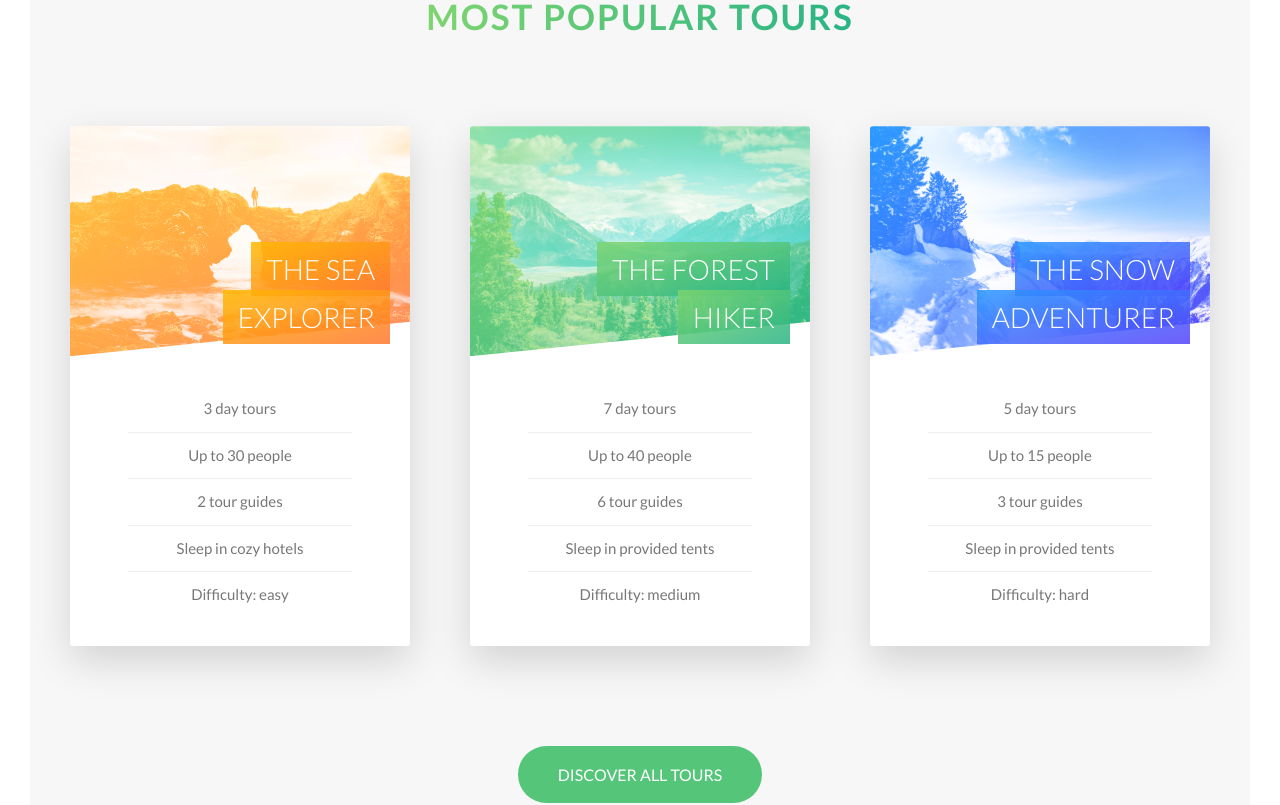
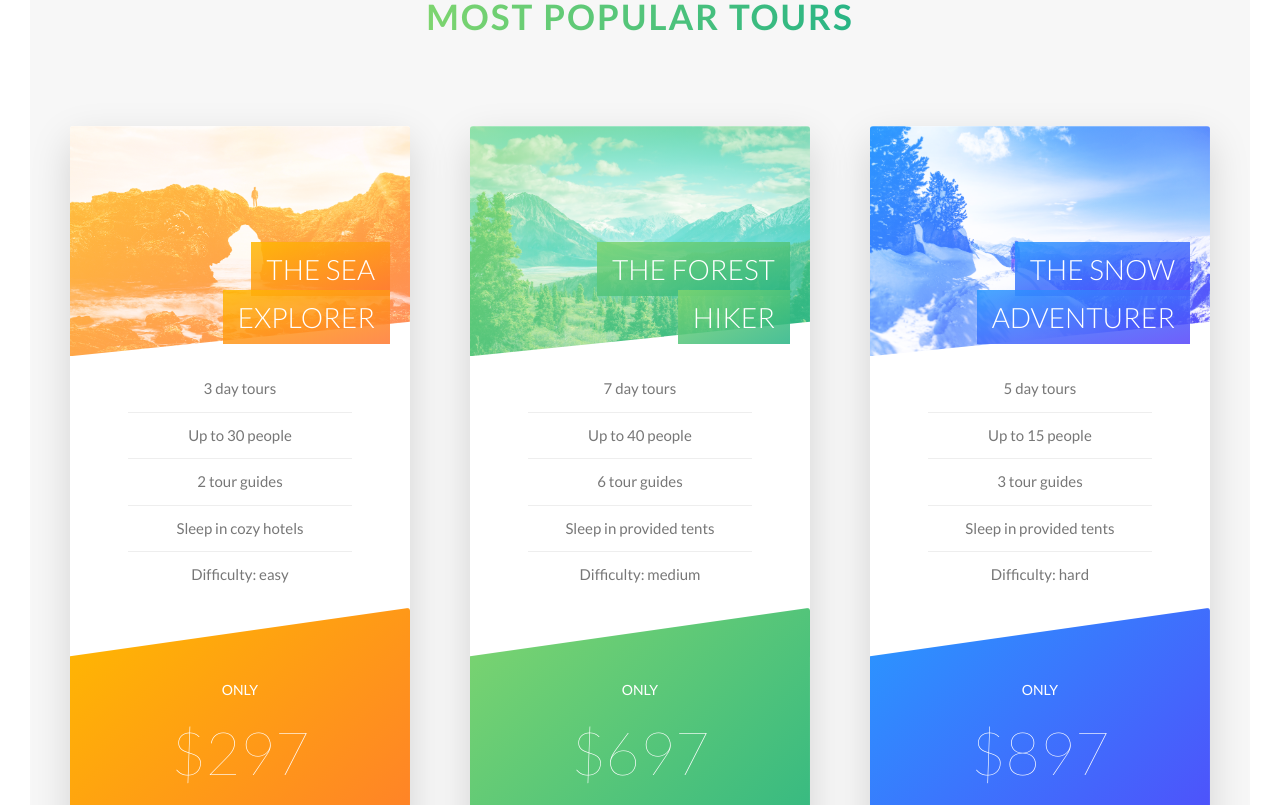
Before and after one commit to ming19991217/react-playground, a React (Vite) app: page / in a window 1280 px wide. Shown: the part 2540-3345 px from the top of the page. Built offline with nearby package versions, Linux system fonts and the light colour scheme.

Commit message:
feat:  適配IPad

```diff
--- a/src/Natours/sass/base/_base.scss
+++ b/src/Natours/sass/base/_base.scss
@@ -44,3 +44,8 @@
     }
 
 }
+
+::selection {
+    background-color: $color-primary;
+    color: $color-white;
+}
--- a/src/Natours/sass/components/_card.scss
+++ b/src/Natours/sass/components/_card.scss
@@ -172,7 +172,9 @@
 
 
 
-    @include respond(tab-port) {
+    // 如果是手機或者是沒有hover的裝置
+    @media only screen and (max-width:56.25em),
+    only screen and (hover:none) {
 
         height: auto;
         border-radius: 3px;
--- a/src/Natours/sass/components/_popup.scss
+++ b/src/Natours/sass/components/_popup.scss
@@ -11,6 +11,8 @@
     visibility: hidden;
     transition: all .3s;
 
+
+    // 如果瀏覧器支援，則執行
     @supports (-webkit-backdrop-filter: blur(10px)) or (backdrop-filter: blur(10px)) {
         -webkit-backdrop-filter: blur(10px);
         backdrop-filter: blur(10px);
--- a/src/Natours/sass/layout/_header.scss
+++ b/src/Natours/sass/layout/_header.scss
@@ -22,8 +22,8 @@
     @media (min-resolution: 192dpi) and (min-width: 37.5em),
     (min-width:125em) {
         background: linear-gradient(to right bottom,
-                rgba($color-secondary-light, 0.8),
-                rgba($color-secondary-dark, 0.8)),
+                rgba($color-primary-light, 0.8),
+                rgba($color-primary-dark, 0.8)),
             url(../img/hero.jpg);
     }
 
--- a/src/Natours/styles/main.css
+++ b/src/Natours/styles/main.css
@@ -25,22 +25,22 @@
 html {
   font-size: 62.5%;
 }
-@media (max-width: 37.5em) {
+@media only screen and (max-width: 37.5em) {
   html {
     font-size: 50%;
   }
 }
-@media (max-width: 75em) {
+@media only screen and (max-width: 75em) {
   html {
     font-size: 56.25%;
   }
 }
-@media (max-width: 56.25em) {
+@media only screen and (max-width: 56.25em) {
   html {
     font-size: 50%;
   }
 }
-@media (min-width: 112.5em) {
+@media only screen and (min-width: 112.5em) {
   html {
     font-size: 75%;
   }
@@ -50,10 +50,15 @@
   box-sizing: border-box;
   padding: 3rem;
 }
-@media (max-width: 56.25em) {
+@media only screen and (max-width: 56.25em) {
   body {
     padding: 0rem;
   }
+}
+
+::selection {
+  background-color: #55c57a;
+  color: #fff;
 }
 
 @keyframes moveInLeft {
@@ -117,7 +122,7 @@
   animation-duration: 3s;
   animation-timing-function: ease-out;
 }
-@media (max-width: 37.5em) {
+@media only screen and (max-width: 37.5em) {
   .heading-primary--main {
     letter-spacing: 1rem;
     font-family: 5rem;
@@ -132,7 +137,7 @@
   animation-duration: 3s;
   animation-timing-function: ease-out;
 }
-@media (max-width: 37.5em) {
+@media only screen and (max-width: 37.5em) {
   .heading-primary--sub {
     letter-spacing: 0.5rem;
   }
@@ -150,12 +155,12 @@
   -webkit-background-clip: text;
   background-clip: text;
 }
-@media (max-width: 56.25em) {
+@media only screen and (max-width: 56.25em) {
   .heading-secondary {
     font-size: 3rem;
   }
 }
-@media (max-width: 37.5em) {
+@media only screen and (max-width: 37.5em) {
   .heading-secondary {
     font-size: 2.5rem;
   }
@@ -193,7 +198,7 @@
 .u-margin-bottom-big {
   margin-bottom: 8rem !important;
 }
-@media (max-width: 56.25em) {
+@media only screen and (max-width: 56.25em) {
   .u-margin-bottom-big {
     margin-bottom: 5rem !important;
   }
@@ -202,7 +207,7 @@
 .u-margin-bottom-medium {
   margin-bottom: 4rem !important;
 }
-@media (max-width: 56.25em) {
+@media only screen and (max-width: 56.25em) {
   .u-margin-bottom-medium {
     margin-bottom: 3rem !important;
   }
@@ -304,7 +309,7 @@
   transition: all 0.2s;
   outline-offset: 1rem;
 }
-@media (max-width: 56.25em) {
+@media only screen and (max-width: 56.25em) {
   .composition__photo {
     float: left;
     position: relative;
@@ -316,7 +321,7 @@
   left: 0;
   top: -2rem;
 }
-@media (max-width: 56.25em) {
+@media only screen and (max-width: 56.25em) {
   .composition__photo--p1 {
     top: 0;
     transform: scale(1.2);
@@ -326,7 +331,7 @@
   right: 0;
   top: 2rem;
 }
-@media (max-width: 56.25em) {
+@media only screen and (max-width: 56.25em) {
   .composition__photo--p2 {
     top: -1rem;
     transform: scale(1.3);
@@ -337,7 +342,7 @@
   left: 20%;
   top: 10rem;
 }
-@media (max-width: 56.25em) {
+@media only screen and (max-width: 56.25em) {
   .composition__photo--p3 {
     top: 1rem;
     left: 0;
@@ -363,7 +368,7 @@
   box-shadow: 0 1.5rem 4rem rgba(0, 0, 0, 0.15);
   transition: transform 0.3s;
 }
-@media (max-width: 56.25em) {
+@media only screen and (max-width: 56.25em) {
   .feature-box {
     padding: 2rem;
   }
@@ -377,7 +382,7 @@
   -webkit-background-clip: text;
   background-clip: text;
 }
-@media (max-width: 56.25em) {
+@media only screen and (max-width: 56.25em) {
   .feature-box__icon {
     margin-bottom: 0;
   }
@@ -501,7 +506,7 @@
   font-size: 6rem;
   font-weight: 100;
 }
-@media (max-width: 56.25em) {
+@media only screen and (max-width: 56.25em), only screen and (hover: none) {
   .card {
     height: auto;
     border-radius: 3px;
@@ -551,14 +556,14 @@
   font-size: 1.6rem;
   transform: skewX(-12deg);
 }
-@media (max-width: 56.25em) {
+@media only screen and (max-width: 56.25em) {
   .story {
     width: 100%;
     padding: 4rem;
     padding-left: 7rem;
   }
 }
-@media (max-width: 37.5em) {
+@media only screen and (max-width: 37.5em) {
   .story {
     transform: skewX(0);
   }
@@ -574,7 +579,7 @@
   transform: translateX(-3rem) skewX(12deg);
   position: relative;
 }
-@media (max-width: 37.5em) {
+@media only screen and (max-width: 37.5em) {
   .story__shape {
     transform: translateX(-3rem) skewX(0);
   }
@@ -588,7 +593,7 @@
 .story__text {
   transform: skew(12deg);
 }
-@media (max-width: 37.5em) {
+@media only screen and (max-width: 37.5em) {
   .story__text {
     transform: skewX(0);
   }
@@ -647,7 +652,7 @@
   display: block;
   transition: all 0.3s;
 }
-@media (max-width: 56.25em) {
+@media only screen and (max-width: 56.25em) {
   .form__input {
     width: 100%;
   }
@@ -680,7 +685,7 @@
   width: 50%;
   display: inline-block;
 }
-@media (max-width: 56.25em) {
+@media only screen and (max-width: 56.25em) {
   .form__radio-group {
     width: 100%;
     margin-bottom: 2rem;
@@ -757,7 +762,7 @@
   transform: translate(-50%, -50%) scale(0.25);
   transition: all 0.4s 0.2s;
 }
-@media (max-width: 56.25em) {
+@media only screen and (max-width: 56.25em) {
   .popup__content {
     width: 90%;
   }
@@ -766,7 +771,7 @@
   width: 33.33333%;
   display: table-cell;
 }
-@media (max-width: 56.25em) {
+@media only screen and (max-width: 56.25em) {
   .popup__left {
     display: block;
     width: 100%;
@@ -778,7 +783,7 @@
   vertical-align: middle;
   padding: 3rem 5rem;
 }
-@media (max-width: 56.25em) {
+@media only screen and (max-width: 56.25em) {
   .popup_right {
     display: block;
     width: 100%;
@@ -790,14 +795,14 @@
   object-fit: cover;
   width: 100%;
 }
-@media (max-width: 56.25em) {
+@media only screen and (max-width: 56.25em) {
   .popup__img {
     width: 50%;
     height: 20vh;
     display: inline-block;
   }
 }
-@media (max-width: 37.5em) {
+@media only screen and (max-width: 37.5em) {
   .popup__img {
     height: 20rem;
   }
@@ -813,12 +818,12 @@
   -webkit-hyphens: 2;
   hyphens: auto;
 }
-@media (max-width: 56.25em) {
+@media only screen and (max-width: 56.25em) {
   .popup__text {
     margin-bottom: 3rem;
   }
 }
-@media (max-width: 37.5em) {
+@media only screen and (max-width: 37.5em) {
   .popup__text {
     column-count: 1;
     margin-bottom: 2rem;
@@ -846,7 +851,7 @@
 .popup__close:hover {
   color: #55c57a;
 }
-@media (max-width: 56.25em) {
+@media only screen and (max-width: 56.25em) {
   .popup__close:link, .popup__close:visited {
     top: 1.5rem;
     right: 1.5rem;
@@ -871,13 +876,13 @@
   text-align: center;
   cursor: pointer;
 }
-@media (max-width: 56.25em) {
+@media only screen and (max-width: 56.25em) {
   .navigation__button {
     top: 4rem;
     right: 4rem;
   }
 }
-@media (max-width: 37.5em) {
+@media only screen and (max-width: 37.5em) {
   .navigation__button {
     top: 3rem;
     right: 3rem;
@@ -894,13 +899,13 @@
   z-index: 1000;
   transition: transform 0.8s cubic-bezier(0.86, 0, 0.07, 1);
 }
-@media (max-width: 56.25em) {
+@media only screen and (max-width: 56.25em) {
   .navigation__background {
     top: 4rem;
     right: 4rem;
   }
 }
-@media (max-width: 37.5em) {
+@media only screen and (max-width: 37.5em) {
   .navigation__background {
     top: 3rem;
     right: 3rem;
@@ -1003,7 +1008,7 @@
   font-size: 1.4rem;
   color: #f7f7f7;
 }
-@media (max-width: 56.25em) {
+@media only screen and (max-width: 56.25em) {
   .footer {
     padding: 8rem 0;
   }
@@ -1012,7 +1017,7 @@
   text-align: center;
   margin-bottom: 8rem;
 }
-@media (max-width: 56.25em) {
+@media only screen and (max-width: 56.25em) {
   .footer__logo-box {
     margin-bottom: 6rem;
   }
@@ -1026,7 +1031,7 @@
   padding: 2rem;
   display: inline-block;
 }
-@media (max-width: 56.25em) {
+@media only screen and (max-width: 56.25em) {
   .footer__navigation {
     width: 100%;
     text-align: center;
@@ -1060,7 +1065,7 @@
   width: 80%;
   float: right;
 }
-@media (max-width: 56.25em) {
+@media only screen and (max-width: 56.25em) {
   .footer_copyright {
     width: 100%;
     text-align: center;
@@ -1075,12 +1080,12 @@
 .row:not(:last-child) {
   margin-bottom: 8rem;
 }
-@media (max-width: 56.25em) {
+@media only screen and (max-width: 56.25em) {
   .row:not(:last-child) {
     margin-bottom: 6rem;
   }
 }
-@media (max-width: 56.25em) {
+@media only screen and (max-width: 56.25em) {
   .row {
     max-width: 50rem;
     padding: 0 3rem;
@@ -1097,13 +1102,13 @@
 .row [class^=col-]:not(:last-child) {
   margin-right: 6rem;
 }
-@media (max-width: 56.25em) {
+@media only screen and (max-width: 56.25em) {
   .row [class^=col-]:not(:last-child) {
     margin-right: 0;
     margin-bottom: 6rem;
   }
 }
-@media (max-width: 56.25em) {
+@media only screen and (max-width: 56.25em) {
   .row [class^=col-] {
     width: 100% !important;
   }
@@ -1142,10 +1147,10 @@
 }
 @media (min-resolution: 192dpi) and (min-width: 37.5em), (min-width: 125em) {
   .header {
-    background: linear-gradient(to right bottom, rgba(255, 185, 0, 0.8), rgba(255, 119, 48, 0.8)), url(../img/hero.jpg);
+    background: linear-gradient(to right bottom, rgba(126, 213, 111, 0.8), rgba(40, 180, 133, 0.8)), url(../img/hero.jpg);
   }
 }
-@media (max-width: 56.25em) {
+@media only screen and (max-width: 56.25em) {
   .header {
     /* 僅顯示指定範圍內的元素 */
     clip-path: polygon(0 0, 100% 0, 100% 85vh, 0 100%);
@@ -1174,7 +1179,7 @@
   padding: 30rem 2rem;
   margin-top: -20vh;
 }
-@media (max-width: 56.25em) {
+@media only screen and (max-width: 56.25em) {
   .section-about {
     padding: 40rem 2rem 20rem 2rem;
   }
@@ -1190,7 +1195,7 @@
 .section-features > * {
   transform: skewY(7deg);
 }
-@media (max-width: 56.25em) {
+@media only screen and (max-width: 56.25em) {
   .section-features {
     padding: 10rem 2rem;
   }
@@ -1201,7 +1206,7 @@
   padding: 25rem 2rem 15rem 2rem;
   margin-top: -10rem;
 }
-@media (max-width: 56.25em) {
+@media only screen and (max-width: 56.25em) {
   .section-tours {
     padding: 20rem 0 10rem 0;
   }
@@ -1211,7 +1216,7 @@
   position: relative;
   padding: 15rem 2rem;
 }
-@media (max-width: 56.25em) {
+@media only screen and (max-width: 56.25em) {
   .section-stories {
     padding: 10rem 0;
   }
@@ -1221,7 +1226,7 @@
   padding: 15rem 0;
   background-image: linear-gradient(to right bottom, #7ed56f, #28b485);
 }
-@media (max-width: 56.25em) {
+@media only screen and (max-width: 56.25em) {
   .section-book {
     padding: 10rem 0;
   }
@@ -1233,13 +1238,13 @@
   border-radius: 3px;
   box-shadow: 0 1.5rem 4rem rgba(0, 0, 0, 0.2);
 }
-@media (max-width: 75em) {
+@media only screen and (max-width: 75em) {
   .book {
     background-image: linear-gradient(105deg, rgba(255, 255, 255, 0.9) 0%, rgba(255, 255, 255, 0.9) 65%, transparent 67%), url(../../../../public/img/nat-10.jpg);
     background-size: cover;
   }
 }
-@media (max-width: 56.25em) {
+@media only screen and (max-width: 56.25em) {
   .book {
     background-image: linear-gradient(to right, rgba(255, 255, 255, 0.9) 0%, rgba(255, 255, 255, 0.9) 100%), url(../../../../public/img/nat-10.jpg);
   }
@@ -1248,12 +1253,12 @@
   width: 50%;
   padding: 6rem;
 }
-@media (max-width: 75em) {
+@media only screen and (max-width: 75em) {
   .book__form {
     width: 65%;
   }
 }
-@media (max-width: 56.25em) {
+@media only screen and (max-width: 56.25em) {
   .book__form {
     width: 100%;
   }
```
Also changed, not shown: src/Natours/sass/abstracts/_mixins.scss (+4 -4 lines), 1 other file (tests, documents, lock files or other folders).
